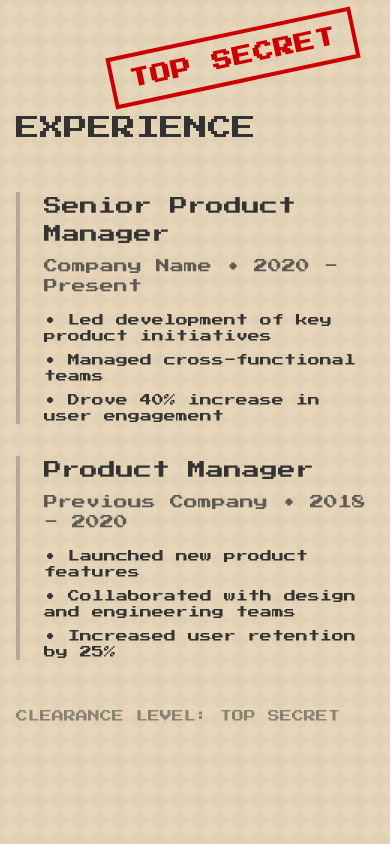
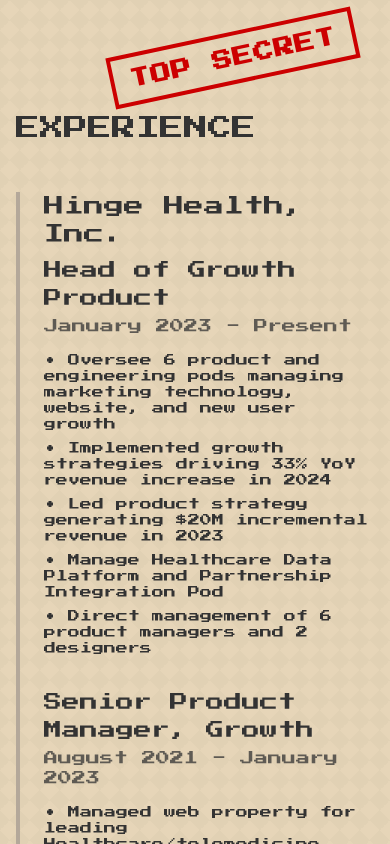
Before and after one commit to alev415/adam-website, a React (Vite) app: page /experience in a window 390 px wide. Both pictures are taken after a click on the button "Press Start". Shown: the top 844 px of the page. Built offline with nearby package versions, Linux system fonts and the light colour scheme.

Commit message:
feat: add work experience content and fix mobile folder background scroll issue

```diff
--- a/package.json
+++ b/package.json
@@ -7,7 +7,9 @@
     "dev": "vite",
     "build": "tsc && vite build",
     "lint": "eslint . --ext ts,tsx --report-unused-disable-directives --max-warnings 0",
-    "preview": "vite preview"
+    "preview": "vite preview",
+    "predeploy": "npm run build",
+    "deploy": "gh-pages -d dist"
   },
   "dependencies": {
     "framer-motion": "^11.0.3",
@@ -25,6 +27,7 @@
     "eslint": "^8.55.0",
     "eslint-plugin-react-hooks": "^4.6.0",
     "eslint-plugin-react-refresh": "^0.4.5",
+    "gh-pages": "^6.3.0",
     "postcss": "^8.4.35",
     "tailwindcss": "^3.4.1",
     "typescript": "^5.2.2",
--- a/src/components/Experience.tsx
+++ b/src/components/Experience.tsx
@@ -4,25 +4,103 @@
 export const Experience = () => {
   return (
     <FolderLayout title="EXPERIENCE">
-      <div className="space-y-8">
+      <div className="space-y-12">
+        {/* Hinge Health */}
         <div className="border-l-4 border-folder-dark pl-6">
-          <h2 className="font-retro text-lg text-text-dark mb-2">Senior Product Manager</h2>
-          <h3 className="font-retro text-sm text-text-dark opacity-75 mb-4">Company Name • 2020 - Present</h3>
-          <ul className="space-y-2 text-text-dark">
-            <li className="font-retro text-xs">• Led development of key product initiatives</li>
-            <li className="font-retro text-xs">• Managed cross-functional teams</li>
-            <li className="font-retro text-xs">• Drove 40% increase in user engagement</li>
-          </ul>
+          <h2 className="font-retro text-xl text-text-dark mb-2">Hinge Health, Inc.</h2>
+
+          <div className="mb-8">
+            <h3 className="font-retro text-lg text-text-dark mb-1">Head of Growth Product</h3>
+            <h4 className="font-retro text-sm text-text-dark opacity-75 mb-4">January 2023 - Present</h4>
+            <ul className="space-y-2 text-text-dark">
+              <li className="font-retro text-xs">• Oversee 6 product and engineering pods managing marketing technology, website, and new user growth</li>
+              <li className="font-retro text-xs">• Implemented growth strategies driving 33% YoY revenue increase in 2024</li>
+              <li className="font-retro text-xs">• Led product strategy generating $20M incremental revenue in 2023</li>
+              <li className="font-retro text-xs">• Manage Healthcare Data Platform and Partnership Integration Pod</li>
+              <li className="font-retro text-xs">• Direct management of 6 product managers and 2 designers</li>
+            </ul>
+          </div>
+
+          <div>
+            <h3 className="font-retro text-lg text-text-dark mb-1">Senior Product Manager, Growth</h3>
+            <h4 className="font-retro text-sm text-text-dark opacity-75 mb-4">August 2021 - January 2023</h4>
+            <ul className="space-y-2 text-text-dark">
+              <li className="font-retro text-xs">• Managed web property for leading Healthcare/telemedicine company</li>
+              <li className="font-retro text-xs">• Achieved 10% improvement in funnel conversion through optimization</li>
+              <li className="font-retro text-xs">• Led CMS management and new user growth channels</li>
+              <li className="font-retro text-xs">• Managed 3 product pods focused on marketing website, growth, and marketing technology</li>
+              <li className="font-retro text-xs">• Spearheaded website redesign and performance improvements</li>
+            </ul>
+          </div>
         </div>
 
+        {/* Udemy */}
         <div className="border-l-4 border-folder-dark pl-6">
-          <h2 className="font-retro text-lg text-text-dark mb-2">Product Manager</h2>
-          <h3 className="font-retro text-sm text-text-dark opacity-75 mb-4">Previous Company • 2018 - 2020</h3>
-          <ul className="space-y-2 text-text-dark">
-            <li className="font-retro text-xs">• Launched new product features</li>
-            <li className="font-retro text-xs">• Collaborated with design and engineering teams</li>
-            <li className="font-retro text-xs">• Increased user retention by 25%</li>
-          </ul>
+          <h2 className="font-retro text-xl text-text-dark mb-2">Udemy, Inc.</h2>
+
+          <div className="mb-8">
+            <h3 className="font-retro text-lg text-text-dark mb-1">Manager, Product Management</h3>
+            <h4 className="font-retro text-sm text-text-dark opacity-75 mb-4">June 2020 - June 2021</h4>
+            <ul className="space-y-2 text-text-dark">
+              <li className="font-retro text-xs">• Led team driving 10% increase in consumer retention</li>
+              <li className="font-retro text-xs">• Managed sprint process for 8 engineers, designer, and UX researcher</li>
+              <li className="font-retro text-xs">• Oversaw mobile adoption, video streaming, and anti-piracy initiatives</li>
+            </ul>
+          </div>
+
+          <div className="mb-8">
+            <h3 className="font-retro text-lg text-text-dark mb-1">Senior Product Manager, Learning and Engagement</h3>
+            <h4 className="font-retro text-sm text-text-dark opacity-75 mb-4">April 2019 - June 2020</h4>
+            <ul className="space-y-2 text-text-dark">
+              <li className="font-retro text-xs">• Founding member defining mission, vision, OKRs, and KPIs</li>
+              <li className="font-retro text-xs">• Led mobile app and learner engagement strategy</li>
+              <li className="font-retro text-xs">• Achieved 10% retention increase through mobile and marketing initiatives</li>
+            </ul>
+          </div>
+
+          <div className="mb-8">
+            <h3 className="font-retro text-lg text-text-dark mb-1">Product Manager, Mobile</h3>
+            <h4 className="font-retro text-sm text-text-dark opacity-75 mb-4">February 2018 - April 2019</h4>
+            <ul className="space-y-2 text-text-dark">
+              <li className="font-retro text-xs">• Grew in-app revenue by 99% year over year</li>
+              <li className="font-retro text-xs">• Optimized native app marketplace and course experience</li>
+              <li className="font-retro text-xs">• Implemented key analytics tools: Branch, Braze, and Amplitude</li>
+            </ul>
+          </div>
+
+          <div>
+            <h3 className="font-retro text-lg text-text-dark mb-1">Product Manager, Growth</h3>
+            <h4 className="font-retro text-sm text-text-dark opacity-75 mb-4">March 2016 - February 2018</h4>
+            <ul className="space-y-2 text-text-dark">
+              <li className="font-retro text-xs">• Increased new user revenue per visitor by 8% in first 7 months</li>
+              <li className="font-retro text-xs">• Achieved 3% sitewide revenue lift through page redesigns</li>
+              <li className="font-retro text-xs">• Established A/B testing best practices across product teams</li>
+            </ul>
+          </div>
+        </div>
+
+        {/* Earlier Experience */}
+        <div className="border-l-4 border-folder-dark pl-6">
+          <h2 className="font-retro text-xl text-text-dark mb-2">Earlier Experience</h2>
+
+          <div className="mb-8">
+            <h3 className="font-retro text-lg text-text-dark mb-1">Optimizely, Inc.</h3>
+            <h4 className="font-retro text-sm text-text-dark opacity-75 mb-4">March 2013 - November 2015</h4>
+            <ul className="space-y-2 text-text-dark">
+              <li className="font-retro text-xs">• Customer Success Manager managing $2M+ ARR portfolio</li>
+              <li className="font-retro text-xs">• Founding team member launching Amsterdam CSM Team</li>
+              <li className="font-retro text-xs">• Developed testing roadmaps for enterprise websites</li>
+            </ul>
+          </div>
+
+          <div>
+            <h3 className="font-retro text-lg text-text-dark mb-1">Tradecraft Bootcamp</h3>
+            <h4 className="font-retro text-sm text-text-dark opacity-75 mb-4">November 2015 - February 2016</h4>
+            <ul className="space-y-2 text-text-dark">
+              <li className="font-retro text-xs">• Led 7-person team executing marketing campaigns for KIVA</li>
+              <li className="font-retro text-xs">• Developed and taught A/B testing curriculum</li>
+            </ul>
+          </div>
         </div>
       </div>
     </FolderLayout>
--- a/src/components/FolderLayout.tsx
+++ b/src/components/FolderLayout.tsx
@@ -19,8 +19,8 @@
     >
       <div className="w-full">
         {/* Main Folder */}
-        <div className="bg-folder-dark h-screen md:h-auto md:p-1">
-          <div className="border-0 md:border-2 border-text-dark bg-folder-brown bg-folder-texture bg-folder-pattern p-4 md:p-8 relative h-full md:min-h-[600px] md:m-8">
+        <div className="bg-folder-dark min-h-screen md:min-h-0 md:h-auto md:p-1">
+          <div className="border-0 md:border-2 border-text-dark bg-folder-brown bg-folder-texture bg-folder-pattern p-4 md:p-8 relative min-h-screen md:min-h-[600px] md:m-8">
             {/* Top Secret Stamp */}
             <div className="absolute top-8 right-8 transform rotate-[-12deg] text-stamp-red font-retro">
               <div className="border-4 border-stamp-red px-4 py-2">
@@ -38,7 +38,7 @@
             </div>
 
             {/* Classified Footer */}
-            <div className="mt-12 text-xs font-retro text-text-dark opacity-50">
+            <div className="mt-12 text-xs font-retro text-text-dark opacity-50 pb-8">
               CLEARANCE LEVEL: TOP SECRET
             </div>
 
--- a/vite.config.ts
+++ b/vite.config.ts
@@ -4,4 +4,5 @@
 // https://vitejs.dev/config/
 export default defineConfig({
   plugins: [react()],
+  base: '/adam-website/',
 })
```
Also changed, not shown: 1 other file (tests, documents, lock files or other folders).
